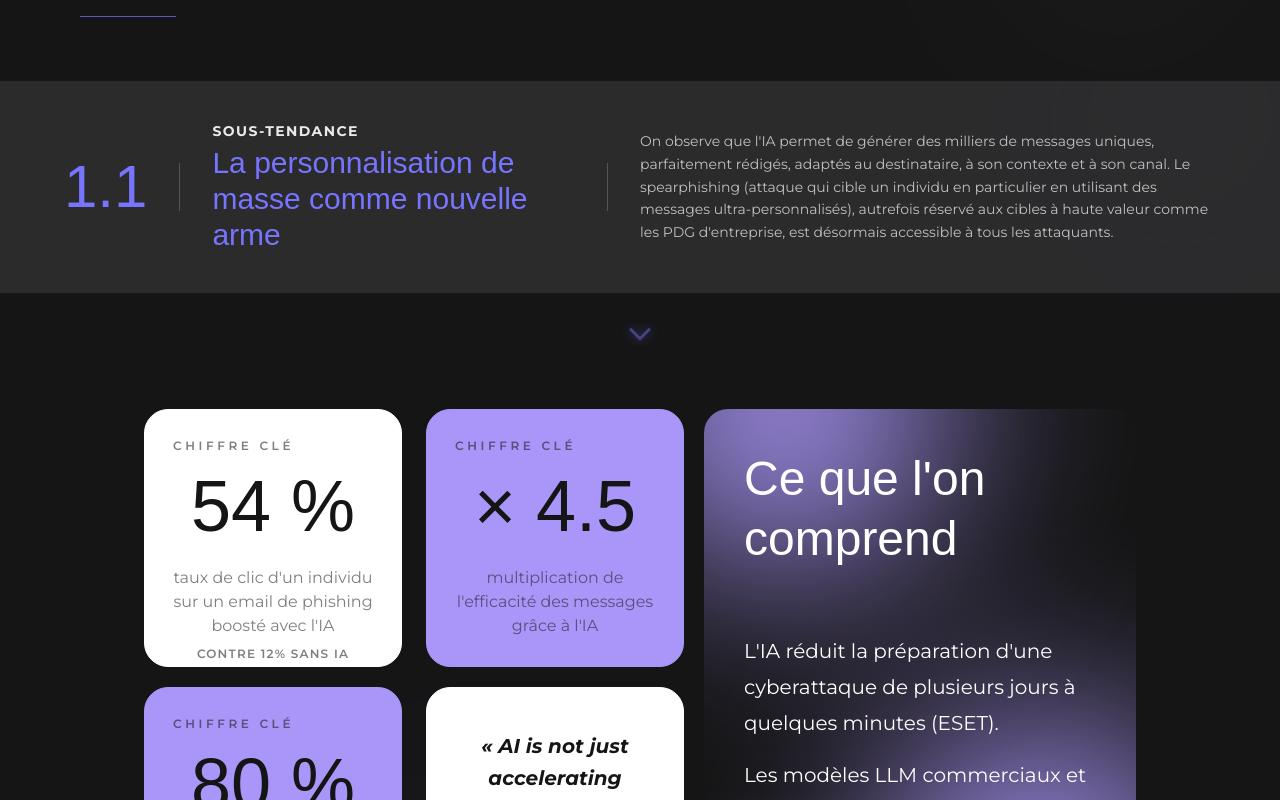
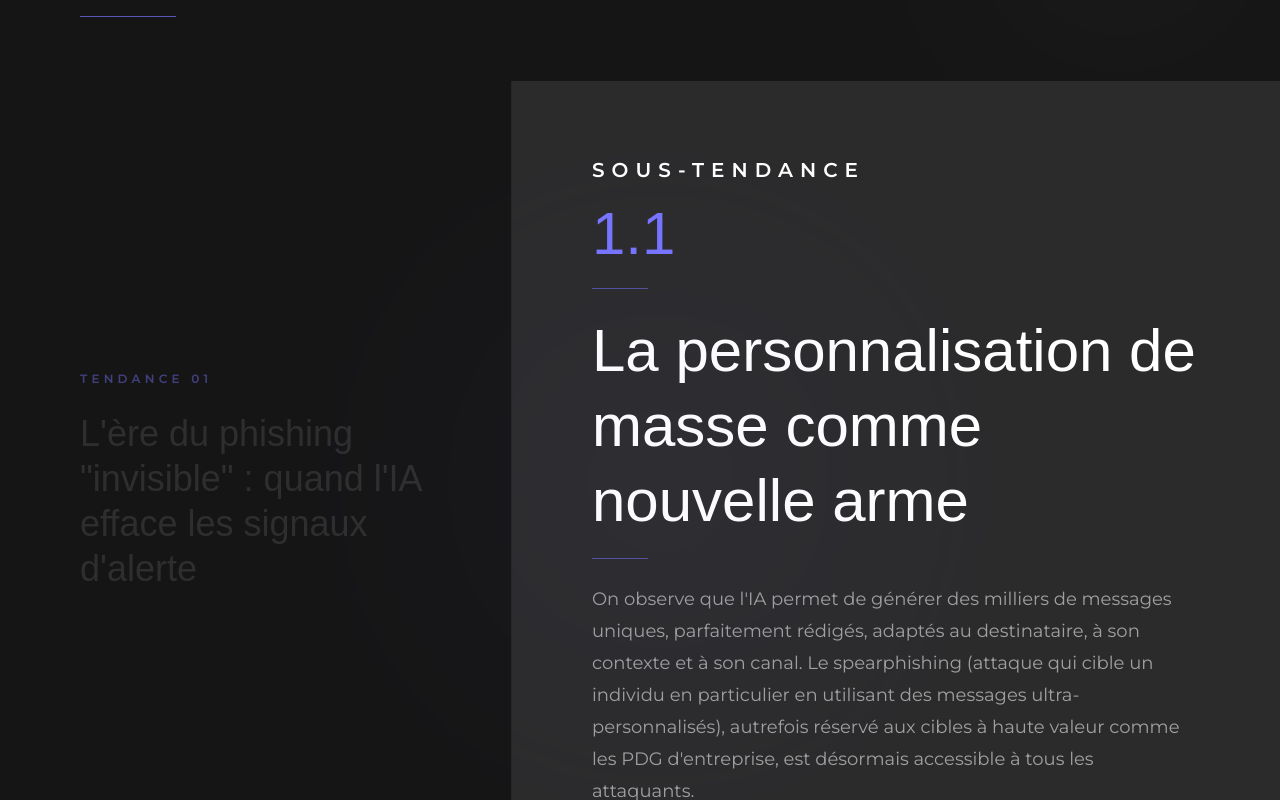
Before and after one commit to ThomasGorisseGit/SEP, a React (Vite) app: page / in a window 1280 px wide. Shown: the part 1780-2580 px from the top of the page. Built offline with nearby package versions, Linux system fonts and the light colour scheme; a web font is replaced by a local one.

Commit message:
Feat/scroll (#1)
* scroll

* mieux

* super

```diff
--- a/src/components/SubTendancyPage.tsx
+++ b/src/components/SubTendancyPage.tsx
@@ -1,5 +1,4 @@
 import type { SubTendancy } from "@/types"
-import Tendancy from "./Tendancy"
 import StatsGridLayout from "./layouts/StatsGridLayout"
 import StatsGridInvertedLayout from "./layouts/StatsGridInvertedLayout"
 import VerticalBandsLayout from "./layouts/VerticalBandsLayout"
@@ -20,11 +19,74 @@ type Props = {
   subTendancy: SubTendancy
   accent: string
   background: string
+  tendencyTitle: string
+  tendencyIndex: string
 }
 
-export default function SubTendancyPage({ id, subTendancy, accent, background }: Props) {
+export default function SubTendancyPage({ id, subTendancy, accent, background, tendencyTitle, tendencyIndex }: Props) {
   return (
-    <section id={id} className=" min-h-view relative overflow-hidden" style={{ backgroundColor: background }}>
+    <>
+      {/* Slide intro — split layout */}
+      <section id={id} data-snap className="min-h-screen relative overflow-hidden flex" style={{ backgroundColor: background }}>
+        <div className="pointer-events-none absolute inset-0">
+          <div
+            className="absolute top-1/2 right-1/3 -translate-y-1/2 h-96 w-96 rounded-full blur-[140px]"
+            style={{ backgroundColor: accent, opacity: 0.07 }}
+          />
+        </div>
+
+        {/* Gauche — tendance parente en filigrane */}
+        <div
+          className="hidden lg:flex w-2/5 flex-col justify-center px-12 xl:px-20 py-16 relative overflow-hidden border-r"
+          style={{ borderColor: "rgba(255,255,255,0.07)" }}
+        >
+          <span
+            className="text-xs font-semibold uppercase tracking-[0.35em] mb-6"
+            style={{ color: accent, opacity: 0.45 }}
+          >
+            Tendance {tendencyIndex}
+          </span>
+          <h2
+            className="text-3xl xl:text-4xl big-text leading-tight"
+            style={{ color: "rgba(255,255,255,0.11)" }}
+          >
+            {tendencyTitle}
+          </h2>
+        </div>
+
+        {/* Droite — sous-tendance en pleine lumière */}
+        <div className="flex flex-1 flex-col justify-center px-8 py-16 lg:px-14 xl:px-20 bg-graphite">
+          <span
+            className="text-xs font-semibold uppercase tracking-[0.35em] mb-2 lg:hidden"
+            style={{ color: accent, opacity: 0.5 }}
+          >
+            Tendance {tendencyIndex}
+          </span>
+          <span
+            className="text-xl font-semibold uppercase tracking-[0.35em] mb-5 text-white"
+          >
+            Sous-tendance
+          </span>
+          <span
+            className="text-3xl big-text leading-none shrink-0 sm:text-4xl md:text-6xl mb-6"
+            style={{ color: accent }}
+          >
+            {subTendancy.index}
+          </span>
+          <div className="h-px w-14 mb-6" style={{ backgroundColor: accent, opacity: 0.55 }} />
+
+          <h3 className="text-4xl md:text-5xl xl:text-6xl big-text leading-tight text-white mb-5">
+            {subTendancy.title}
+          </h3>
+          <div className="h-px w-14 mb-6" style={{ backgroundColor: accent, opacity: 0.55 }} />
+          <p className="text-base md:text-lg leading-8 text-white/55 max-w-3xl">
+            {subTendancy.description}
+          </p>
+        </div>
+      </section>
+
+      {/* Slide contenu — layout complet */}
+      <section id={`${id}-content`} data-snap className="min-h-screen relative overflow-hidden" style={{ backgroundColor: background }}>
         <div className="pointer-events-none absolute inset-0">
           <div
             className="absolute -top-16 right-0 h-50 w-50 rounded-full blur-[140px]"
@@ -36,18 +98,9 @@ export default function SubTendancyPage({ id, subTendancy, accent, background }:
           />
         </div>
 
-      <Tendancy
-        index={subTendancy.index}
-        title={subTendancy.title}
-        description={subTendancy.description}
-        accent={accent}
-        background={background}
-      />
-
         {subTendancy.layout.type === "stats-grid" && (
           <StatsGridLayout layout={subTendancy.layout} accent={accent} />
         )}
-
         {subTendancy.layout.type === "vertical-bands" && (
           <VerticalBandsLayout
             index={subTendancy.index}
@@ -57,7 +110,6 @@ export default function SubTendancyPage({ id, subTendancy, accent, background }:
             description={subTendancy.description}
           />
         )}
-
         {subTendancy.layout.type === "three-column" && (
           <ThreeColumnLayout
             layout={subTendancy.layout}
@@ -66,7 +118,6 @@ export default function SubTendancyPage({ id, subTendancy, accent, background }:
             title={subTendancy.title}
           />
         )}
-
         {subTendancy.layout.type === "vertical-bands-inverted" && (
           <VerticalBandsInvertedLayout
             layout={subTendancy.layout}
@@ -76,46 +127,37 @@ export default function SubTendancyPage({ id, subTendancy, accent, background }:
             description={subTendancy.description}
           />
         )}
-
         {subTendancy.layout.type === "stats-grid-inverted" && (
           <StatsGridInvertedLayout layout={subTendancy.layout} accent={accent} />
         )}
-
         {subTendancy.layout.type === "three-cards" && (
           <SliderCards layout={subTendancy.layout} accent={accent} />
         )}
-
         {subTendancy.layout.type === "tilted-cards" && (
           <TiltedCardsLayout layout={subTendancy.layout} accent={accent} />
         )}
-
         {subTendancy.layout.type === "newspaper" && (
           <NewspaperLayout layout={subTendancy.layout} accent={accent} />
         )}
-
         {subTendancy.layout.type === "four-plus-two" && (
           <FourPlusTwoLayout layout={subTendancy.layout} accent={accent} />
         )}
-
         {subTendancy.layout.type === "bento" && (
           <BentoLayout layout={subTendancy.layout} accent={accent} />
         )}
-
         {subTendancy.layout.type === "dual-stats" && (
           <DualStatsLayout layout={subTendancy.layout} accent={accent} />
         )}
-
         {subTendancy.layout.type === "cards-flow" && (
           <CardsFlowLayout layout={subTendancy.layout} accent={accent} />
         )}
-
         {subTendancy.layout.type === "modern-stats" && (
           <ModernStatsLayout layout={subTendancy.layout} accent={accent} />
         )}
-
         {subTendancy.layout.type === "gradient-flow" && (
           <GradientFlowLayout layout={subTendancy.layout} accent={accent} />
         )}
       </section>
+    </>
   )
 }
--- a/src/components/Tendancy.tsx
+++ b/src/components/Tendancy.tsx
@@ -41,21 +41,6 @@ export default function Tendancy({
         </div>
       </div>
 
-      <svg
-        xmlns="http://www.w3.org/2000/svg"
-        width="36"
-        height="36"
-        viewBox="0 0 24 24"
-        fill="none"
-        stroke={accent}
-        strokeWidth="2"
-        strokeLinecap="round"
-        strokeLinejoin="round"
-        className="animate-bounce opacity-50"
-        style={{ filter: `drop-shadow(0 0 6px ${accent})` }}
-      >
-        <polyline points="6 9 12 15 18 9" />
-      </svg>
     </div>
   )
 }
--- a/src/components/ThemePage.tsx
+++ b/src/components/ThemePage.tsx
@@ -38,7 +38,7 @@ export default function ThemePage({
   )
 
   return (
-    <section id={id} className="relative min-h-screen overflow-hidden" style={{ backgroundColor: background }}>
+    <section id={id} data-snap className="relative min-h-screen overflow-hidden" style={{ backgroundColor: background }}>
       <div className="pointer-events-none absolute inset-0 opacity-70">
         <div className="absolute -top-24 -left-24 h-72 w-72 rounded-full blur-[110px]" style={{ backgroundColor: accent, opacity: 0.16 }} />
         <div className="absolute bottom-0 right-0 h-80 w-80 rounded-full blur-[120px]" style={{ backgroundColor: "#ffffff", opacity: 0.04 }} />
--- /dev/null
+++ b/src/hooks/usePageScroll.ts
@@ -0,0 +1,64 @@
+import { useEffect, useRef } from 'react'
+
+export function usePageScroll() {
+  const isScrolling = useRef(false)
+  const touchStart = useRef(0)
+
+  useEffect(() => {
+    const sections = () =>
+      Array.from(document.querySelectorAll('section[data-snap]')) as HTMLElement[]
+
+    const getActive = () => {
+      const mid = window.scrollY + window.innerHeight * 0.4
+      const all = sections()
+      let idx = 0
+      for (let i = 0; i < all.length; i++) {
+        if (all[i].offsetTop <= mid) idx = i
+      }
+      return idx
+    }
+
+    const goto = (dir: 1 | -1) => {
+      if (isScrolling.current) return
+      const all = sections()
+      const next = getActive() + dir
+      if (next < 0 || next >= all.length) return
+      isScrolling.current = true
+      all[next].scrollIntoView({ behavior: 'smooth' })
+      setTimeout(() => { isScrolling.current = false }, 900)
+    }
+
+    const onWheel = (e: WheelEvent) => {
+      e.preventDefault()
+      if (Math.abs(e.deltaY) < 20) return
+      goto(e.deltaY > 0 ? 1 : -1)
+    }
+
+    const onTouchStart = (e: TouchEvent) => {
+      touchStart.current = e.touches[0].clientY
+    }
+
+    const onTouchEnd = (e: TouchEvent) => {
+      const delta = touchStart.current - e.changedTouches[0].clientY
+      if (Math.abs(delta) < 50) return
+      goto(delta > 0 ? 1 : -1)
+    }
+
+    const onKey = (e: KeyboardEvent) => {
+      if (e.key === 'ArrowDown' || e.key === 'PageDown') { e.preventDefault(); goto(1) }
+      if (e.key === 'ArrowUp' || e.key === 'PageUp') { e.preventDefault(); goto(-1) }
+    }
+
+    window.addEventListener('wheel', onWheel, { passive: false })
+    window.addEventListener('touchstart', onTouchStart, { passive: true })
+    window.addEventListener('touchend', onTouchEnd)
+    window.addEventListener('keydown', onKey)
+
+    return () => {
+      window.removeEventListener('wheel', onWheel)
+      window.removeEventListener('touchstart', onTouchStart)
+      window.removeEventListener('touchend', onTouchEnd)
+      window.removeEventListener('keydown', onKey)
+    }
+  }, [])
+}
--- a/src/index.css
+++ b/src/index.css
@@ -9,11 +9,14 @@
     --color-mauve: #DDB7F0;
     --color-lemon: #E2F163;
 }
+html {
+    scroll-behavior: smooth;
+}
+
 body {
     font-family: "Montserrat", sans-serif;
     font-optical-sizing: auto;
     font-style: normal;
-
 }
 .animated-logo {
 	position: relative;
--- a/src/pages/Landing.tsx
+++ b/src/pages/Landing.tsx
@@ -3,13 +3,15 @@ import ThemePage from "@/components/ThemePage"
 import SubTendancyPage from "@/components/SubTendancyPage"
 import ScrollNav from "@/components/ScrollNav"
 import { tendencies, overviewCards } from "@/data/tendencies"
+import { usePageScroll } from "@/hooks/usePageScroll"
 import image from '../assets/characters/2.svg'
 export default function Landing() {
+    usePageScroll()
     return (
         <main>
             <ScrollNav />
             {/* Hero */}
-            <section id="hero-section" className="relative min-h-screen overflow-hidden" style={{ backgroundColor: "#151515" }}>
+            <section id="hero-section" data-snap className="relative min-h-screen overflow-hidden" style={{ backgroundColor: "#151515" }}>
                 <div className="pointer-events-none absolute inset-0">
                     <div className="absolute -top-32 -left-32 h-96 w-96 rounded-full bg-blue opacity-20 blur-[120px]" />
                     <div className="absolute top-1/3 -right-28 h-80 w-80 rounded-full bg-mauve opacity-20 blur-[140px]" />
@@ -77,6 +79,8 @@ export default function Landing() {
                             subTendancy={sub}
                             accent={tendency.accent}
                             background={tendency.background}
+                            tendencyTitle={tendency.title}
+                            tendencyIndex={tendency.index}
                         />
                     ))}
                 </div>
```
Lines whose indentation alone changed are shown as unchanged.
